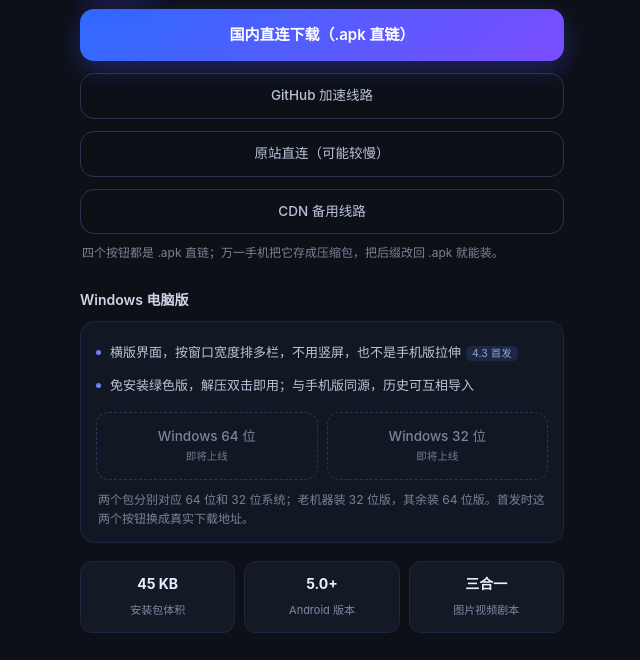
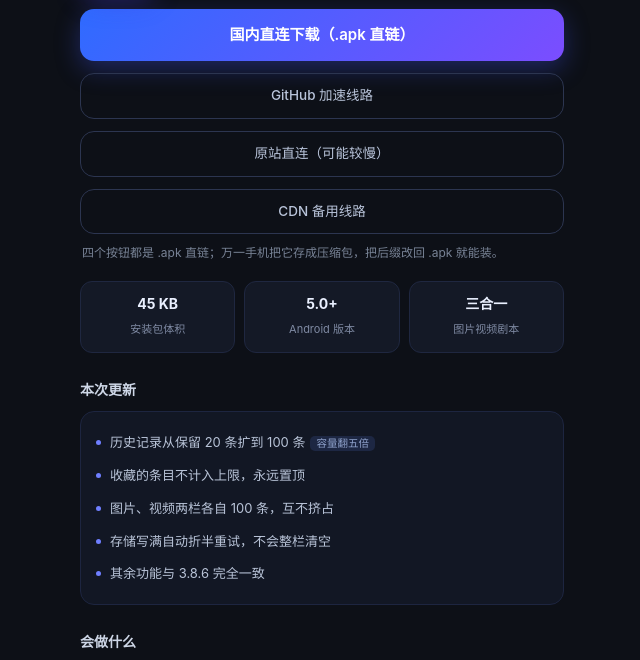
Before and after one commit to lzm-Python/agnes-update, a plain HTML site: page index.html in a window 1280 px wide. Shown: the part 116-776 px from the top of the page, without its empty margins (318-958 px from the left). Drawn offline with Linux system fonts and the light colour scheme.

Commit message:
revert download page to 3.8.7 version

```diff
--- a/index.html
+++ b/index.html
@@ -31,11 +31,6 @@ h2{font-size:14px;color:#cdd6e6;margin:26px 0 10px;font-weight:600}
 .step{display:flex;gap:10px;font-size:13px;padding:7px 0;color:#b9c4d8}
 .step b{flex:0 0 20px;height:20px;border-radius:50%;background:#1d2743;color:#9fb0ff;font-size:11.5px;font-weight:600;display:flex;align-items:center;justify-content:center}
 .foot{margin-top:26px;font-size:11.5px;color:#5f6a80;text-align:center;line-height:1.8}
-
-.pcg{display:grid;grid-template-columns:1fr 1fr;gap:9px;margin-top:10px}
-.pcg .b{display:block;text-decoration:none;text-align:center;padding:13px 8px;border-radius:13px;background:transparent;border:1px solid #2c3550;color:#b9c4da;font-size:13.5px;font-weight:500}
-.pcg .b small{display:block;font-size:10.5px;color:#6f7b93;font-weight:400;margin-top:2px}
-.pcg .b.dis{color:#79849c;border-style:dashed;border-color:#2a3555}
 </style>
 </head>
 <body>
@@ -55,17 +50,6 @@ h2{font-size:14px;color:#cdd6e6;margin:26px 0 10px;font-weight:600}
   <a class="btn alt" href="https://github.com/lzm-Python/agnes-update/releases/latest/download/AgnesVideo.apk">原站直连（可能较慢）</a>
   <a class="btn alt" href="https://cdn.jsdelivr.net/gh/lzm-Python/agnes-update@main/apk/AgnesVideo.apk">CDN 备用线路</a>
   <p style="font-size:12px;color:#788396;margin:10px 2px 0;line-height:1.55">四个按钮都是 .apk 直链；万一手机把它存成压缩包，把后缀改回 .apk 就能装。</p>
-
-  <h2>Windows 电脑版</h2>
-  <div class="card">
-    <div class="li"><i></i><span>横版界面，按窗口宽度排多栏，不用竖屏，也不是手机版拉伸<span class="tag">4.3 首发</span></span></div>
-    <div class="li"><i></i><span>免安装绿色版，解压双击即用；与手机版同源，历史可互相导入</span></div>
-    <div class="pcg">
-      <a class="b dis">Windows 64 位<small>即将上线</small></a>
-      <a class="b dis">Windows 32 位<small>即将上线</small></a>
-    </div>
-    <p style="font-size:12px;color:#788396;margin:11px 2px 0;line-height:1.55">两个包分别对应 64 位和 32 位系统；老机器装 32 位版，其余装 64 位版。首发时这两个按钮换成真实下载地址。</p>
-  </div>
 
   <div class="grid">
     <div class="cell"><b>45 KB</b><span>安装包体积</span></div>
```
